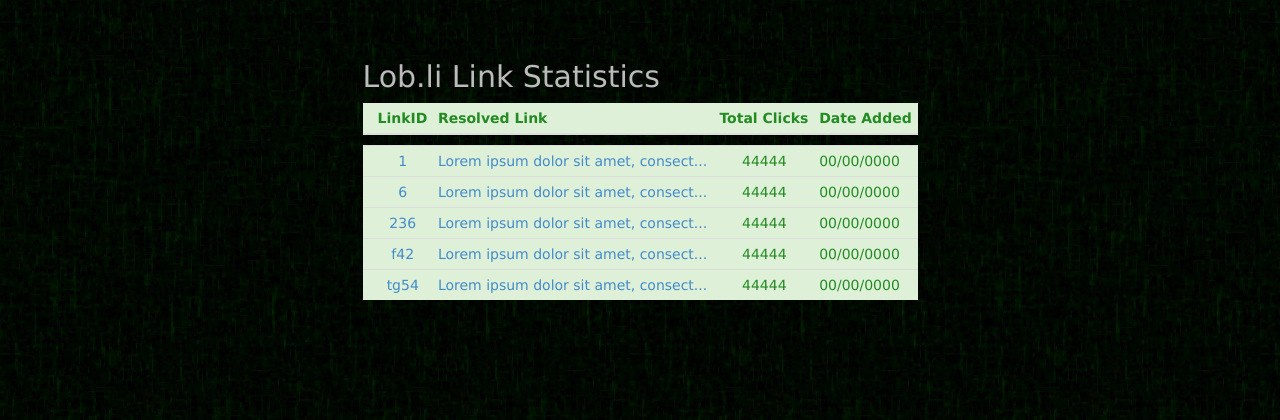
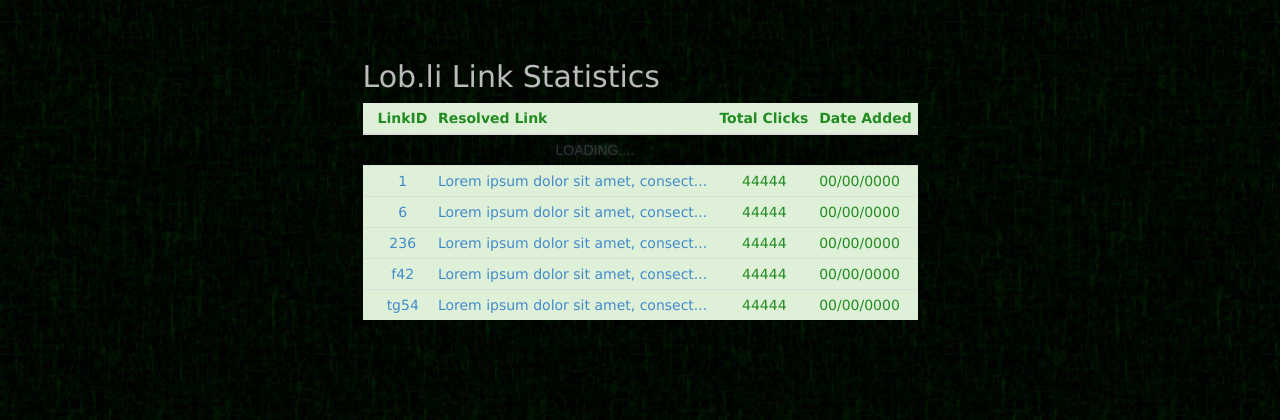
Before and after one commit to gamaio/lobli, a PHP site: page /stats.php in a window 1280 px wide. Shown: the part 206-626 px from the top of the page. Run offline with PHP 8.4, Linux system fonts and the light colour scheme; some libraries are stand-ins or nearby versions.

Commit message:
Linux move weirdness and make theLoader always visible for debug
theLoader will not stay visible, this will be changed at a later date

```diff
--- a/Website/Include/CSS/style.css
+++ b/Website/Include/CSS/style.css
@@ -171,7 +171,7 @@ hr {
   text-align: center;
 }
 
-#theLoader{ display: none; }
+/* #theLoader{ display: none; } */
 
   @-webkit-keyframes title {
     0% {
```
